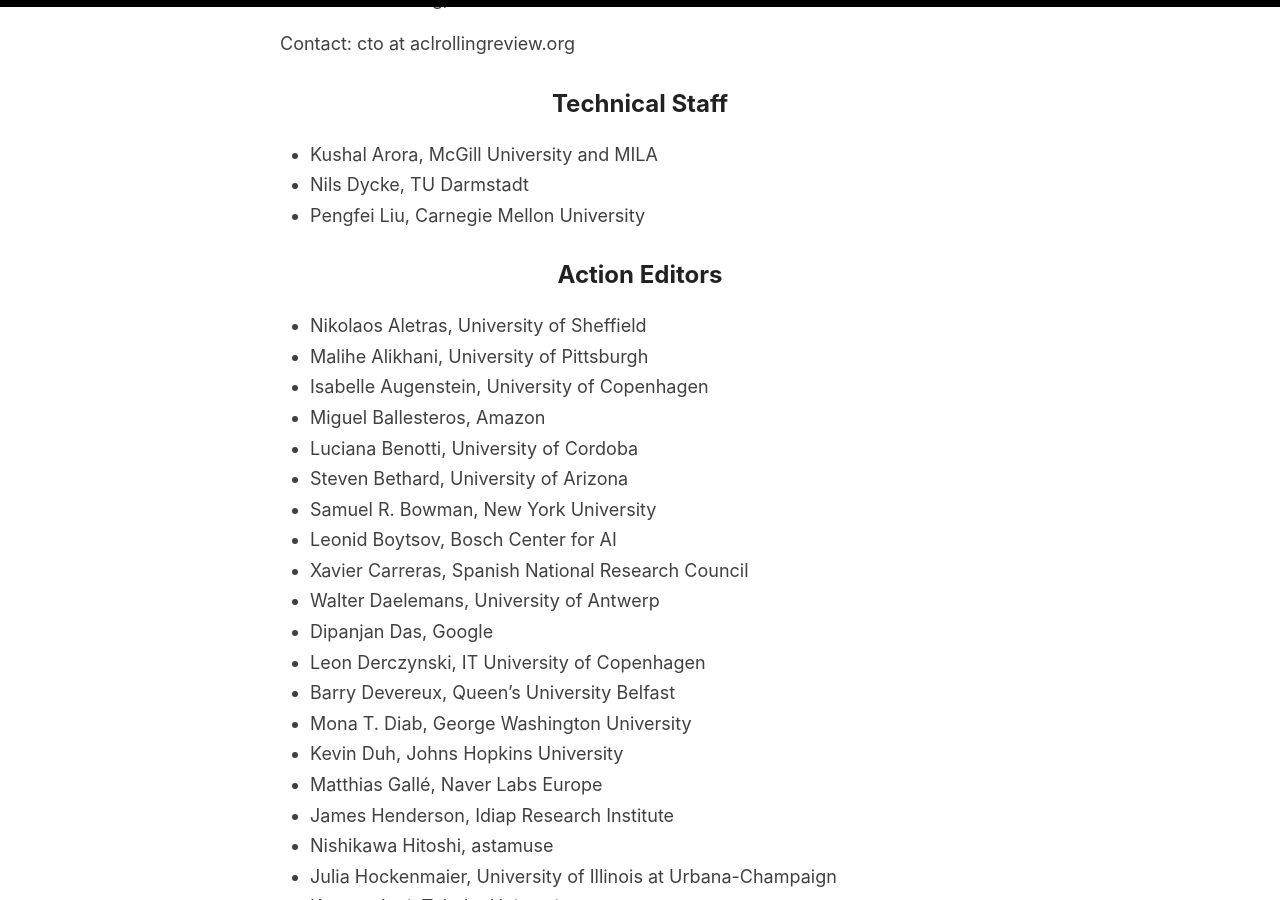
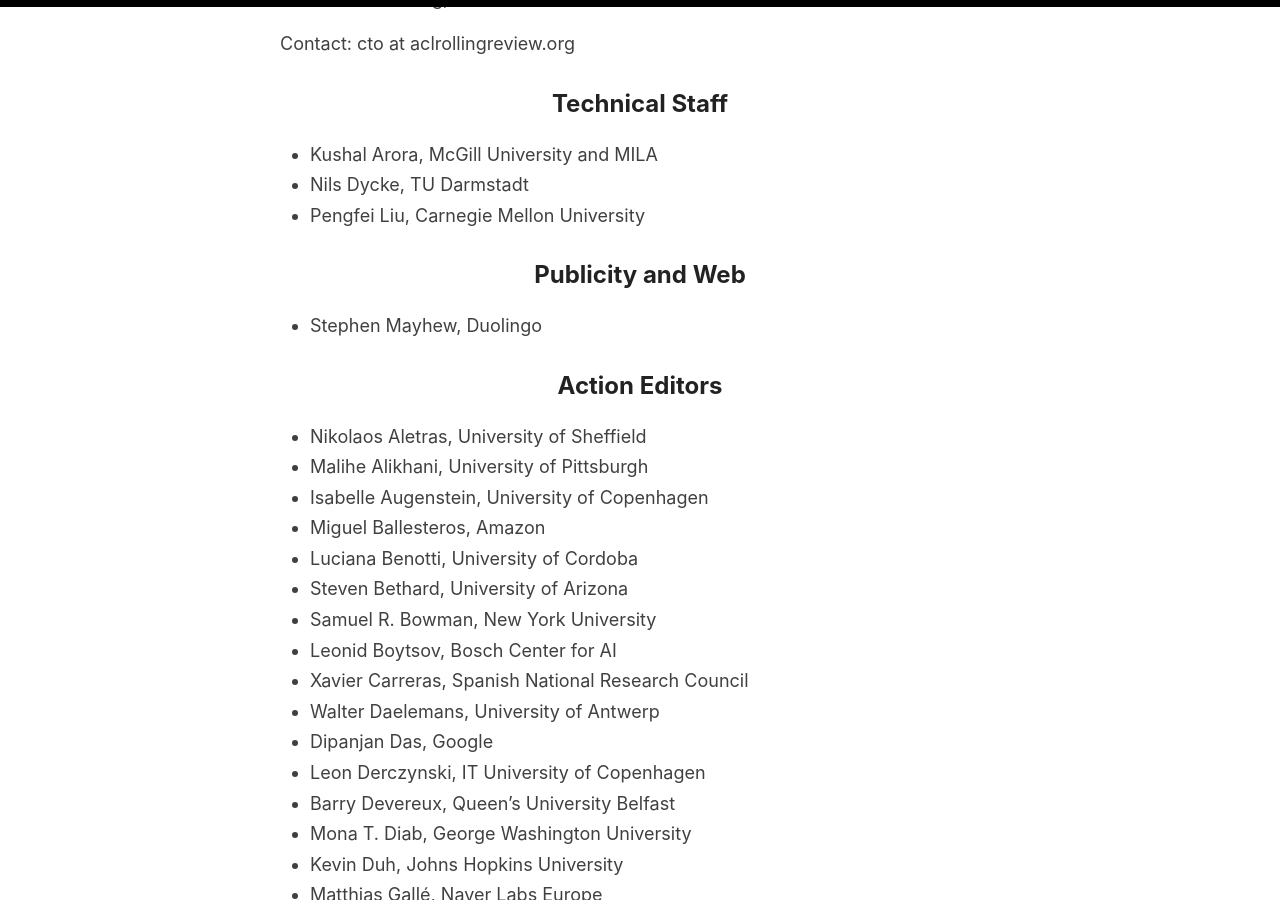
Before and after one commit to amitmerchant1990/reverie, a Jekyll site: the page built from people.md, in a window 1280 px wide and 900 px high, scrolled down 544 px. Built offline with Jekyll 4.4.1, drawn with Linux system fonts in a browser that asks for light colours.

Commit message:
Update people.md

```diff
--- a/people.md
+++ b/people.md
@@ -23,6 +23,10 @@
 * Kushal Arora, McGill University and MILA
 * Nils Dycke, TU Darmstadt
 * Pengfei Liu, Carnegie Mellon University
+
+## Publicity and Web
+
+* Stephen Mayhew, Duolingo
 
 ## Action Editors
 
```
